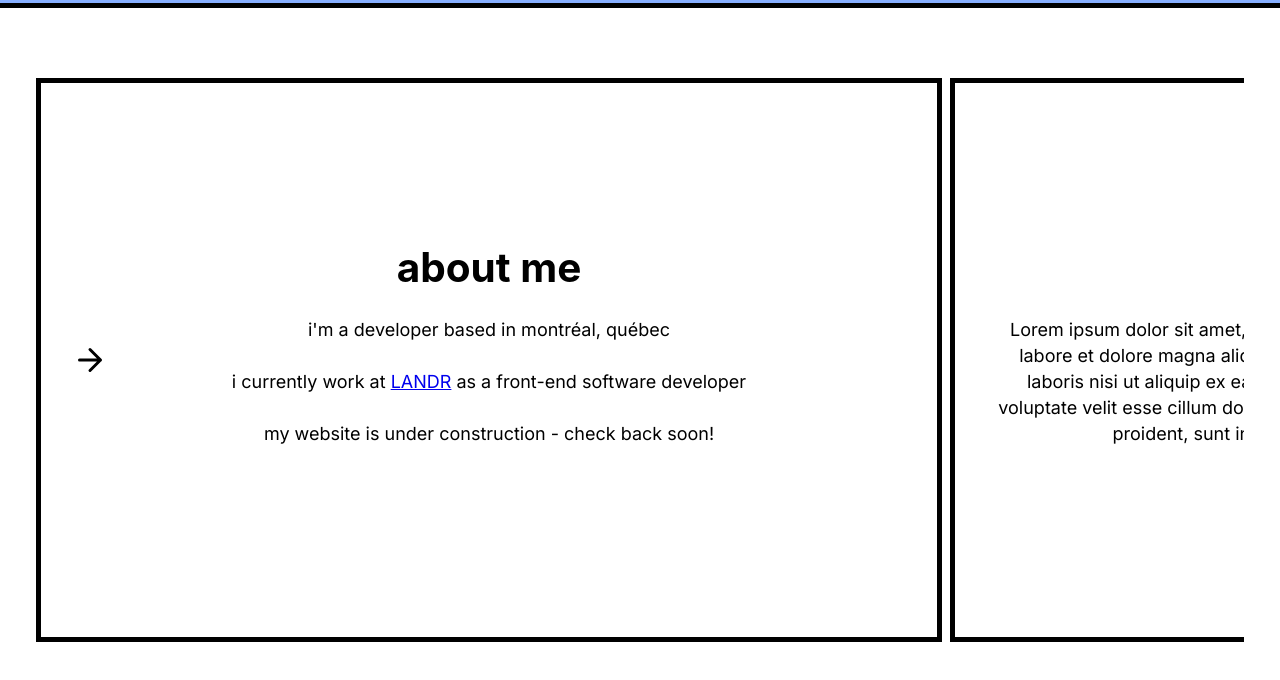
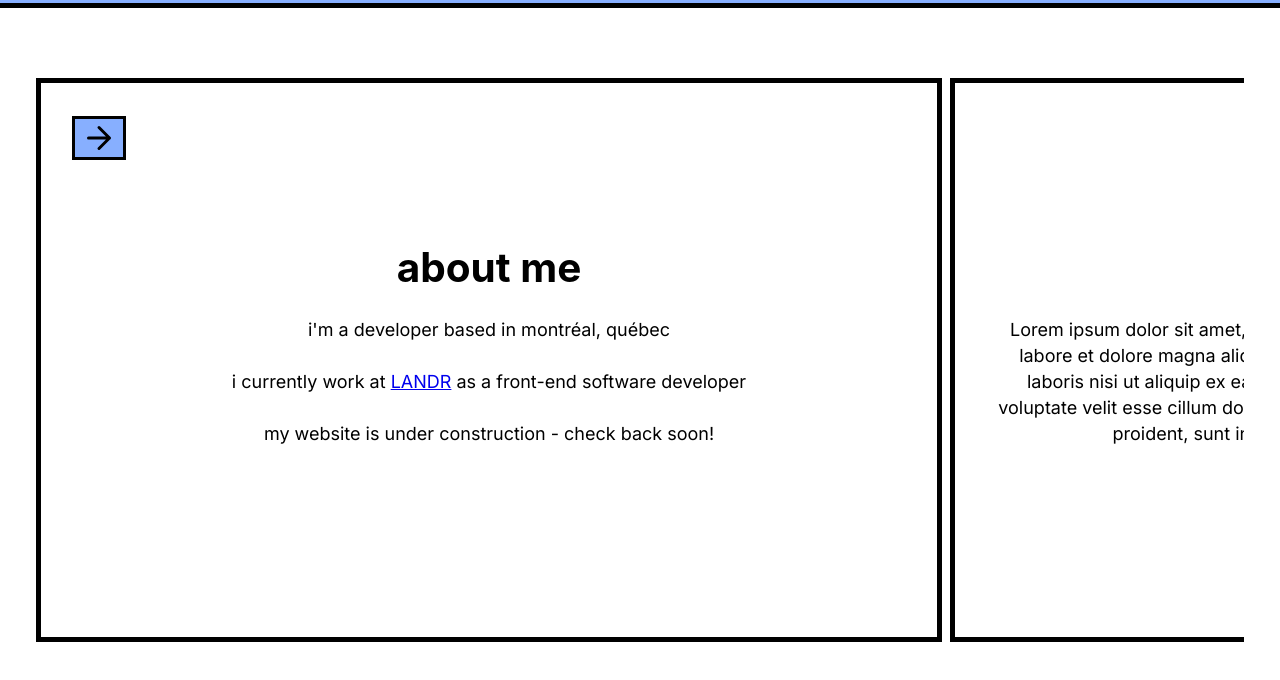
Before and after one commit to andreafinlay/andreafinlay, a Gatsby site: page / in a window 1280 px wide. Shown: the part 88-768 px from the top of the page. Built offline with nearby package versions, Linux system fonts and the light colour scheme; Gatsby itself is replaced by a stand-in of ours; a web font is replaced by a local one.

Commit message:
fix(nav): refine nav arrow behaviour and styles

```diff
--- a/src/components/content/content.styled.ts
+++ b/src/components/content/content.styled.ts
@@ -10,12 +10,15 @@ const Wrapper = styled('div')`
     align-items: flex-start;
 `;
 
-const ArrowWrapper = styled('div')<{ shouldShowArrow }>`
+const ArrowWrapper = styled('button')<{ shouldShowArrow }>`
     position: absolute;
-    height: 100%;
     display: flex;
     align-items: center;
     margin-left: 4rem;
+    margin-top: 6rem;
+    background-color: #87afff;
+    cursor: pointer;
+    border: 3px solid black;
 
     -moz-animation: bounce 3s infinite;
     -webkit-animation: bounce 3s infinite;
--- a/src/components/content/content.tsx
+++ b/src/components/content/content.tsx
@@ -1,19 +1,20 @@
-import React, { MutableRefObject, useRef, useState } from 'react';
+import React, { MutableRefObject, useRef } from 'react';
 
 import { useSlidesContext } from '../../contexts';
 import { useAllMdx, useMountEffect } from '../../hooks';
-import { scrollHorizontally } from '../../helpers';
+import { scrollHorizontally, scrollToElement } from '../../helpers';
 import { ArrowRight } from '../../assets/icons';
 import { Slide } from '../slide';
 import { Styled } from './content.styled';
 
 export const Content: React.FC = () => {
     const edges = useAllMdx();
-    const { setSlideRefs } = useSlidesContext();
-    const [shouldShowArrow, setShouldShowArrow] = useState(true);
+    const { slideRefs, setSlideRefs, shouldShowArrow, setShouldShowArrow } =
+        useSlidesContext();
 
     const contentRef = useRef<HTMLDivElement>();
-    const slideRefs: Array<MutableRefObject<HTMLDivElement> | undefined> = [];
+    const slideRefsArr: Array<MutableRefObject<HTMLDivElement> | undefined> =
+        [];
 
     const handleHorizontalScroll = (event) => {
         const { scrollPosition } = scrollHorizontally(event, contentRef);
@@ -25,11 +26,19 @@ export const Content: React.FC = () => {
         }
     };
 
-    useMountEffect(() => setSlideRefs(slideRefs));
+    const handleScrollToNextSlide = () => {
+        setShouldShowArrow(false);
+        scrollToElement(slideRefs[1]);
+    };
+
+    useMountEffect(() => setSlideRefs(slideRefsArr));
 
     return (
         <Styled.Wrapper>
-            <Styled.ArrowWrapper shouldShowArrow={shouldShowArrow}>
+            <Styled.ArrowWrapper
+                shouldShowArrow={shouldShowArrow}
+                onClick={handleScrollToNextSlide}
+            >
                 <ArrowRight size={36} />
             </Styled.ArrowWrapper>
             <Styled.ScrollWrapper
@@ -38,7 +47,7 @@ export const Content: React.FC = () => {
             >
                 {edges.map((edge) => {
                     const slideRef = useRef<HTMLDivElement>();
-                    slideRefs.push(slideRef);
+                    slideRefsArr.push(slideRef);
 
                     return (
                         <Slide
--- a/src/components/header/header.tsx
+++ b/src/components/header/header.tsx
@@ -1,20 +1,24 @@
-import React, { RefObject } from 'react';
+import React from 'react';
 
+import { useSlidesContext } from '../../contexts';
+import { scrollToElement } from '../../helpers';
 import { Github, Send } from '../../assets/icons';
-import { scrollToElement } from '../../helpers';
 import { Styled } from './header.styled';
 
 interface HeaderProps {
     siteAuthor: string;
-    slideRefs: RefObject<HTMLDivElement>[];
 }
 
-export const Header: React.FC<HeaderProps> = ({ siteAuthor, slideRefs }) => {
+export const Header: React.FC<HeaderProps> = ({ siteAuthor }) => {
+    const { slideRefs, setShouldShowArrow } = useSlidesContext();
+
     const handleContactScroll = () => {
+        setShouldShowArrow(false);
         scrollToElement(slideRefs[2]);
     };
 
     const handleAboutScroll = () => {
+        setShouldShowArrow(true);
         scrollToElement(slideRefs[0]);
     };
 
--- a/src/components/layout/layout.tsx
+++ b/src/components/layout/layout.tsx
@@ -1,7 +1,6 @@
 import React, { ReactNode } from 'react';
 
 import { GlobalStyles } from '../../globalStyles';
-import { useSlidesContext } from '../../contexts';
 import { useSiteMetadata } from '../../hooks';
 import { Header } from '../header';
 import { Styled } from './layout.styled';
@@ -12,12 +11,11 @@ interface LayoutProps {
 
 export const Layout: React.FC<LayoutProps> = ({ children }) => {
     const { author } = useSiteMetadata();
-    const { slideRefs } = useSlidesContext();
 
     return (
         <>
             <GlobalStyles />
-            <Header siteAuthor={author} slideRefs={slideRefs} />
+            <Header siteAuthor={author} />
             <Styled.LayoutBody>
                 <main>{children}</main>
             </Styled.LayoutBody>
--- a/src/contexts/slidesContext.tsx
+++ b/src/contexts/slidesContext.tsx
@@ -15,20 +15,32 @@ export interface SlidesContextProps {
     setSlideRefs: Dispatch<
         SetStateAction<MutableRefObject<HTMLDivElement>[] | undefined>
     >;
+    shouldShowArrow: boolean;
+    setShouldShowArrow: Dispatch<SetStateAction<boolean>>;
 }
 
 const defaultState = {
     slideRefs: [],
     setSlideRefs: () => null,
+    shouldShowArrow: true,
+    setShouldShowArrow: () => true,
 };
 
 export const SlidesContext = createContext<SlidesContextProps>(defaultState);
 
 export const SlidesContextProvider: FC = ({ children }): ReactElement => {
     const [slideRefs, setSlideRefs] = useState<RefObject<HTMLDivElement>[]>();
+    const [shouldShowArrow, setShouldShowArrow] = useState(true);
 
     return (
-        <SlidesContext.Provider value={{ slideRefs, setSlideRefs }}>
+        <SlidesContext.Provider
+            value={{
+                slideRefs,
+                setSlideRefs,
+                shouldShowArrow,
+                setShouldShowArrow,
+            }}
+        >
             {children}
         </SlidesContext.Provider>
     );
--- a/src/helpers/scroll.ts
+++ b/src/helpers/scroll.ts
@@ -76,5 +76,14 @@ export const scrollHorizontally = (
 };
 
 export const scrollToElement = (ref: React.RefObject<HTMLDivElement>) => {
-    ref.current.scrollIntoView({ behavior: 'smooth' });
+    ref.current.scrollIntoView({ behavior: 'smooth', inline: 'start' });
 };
+
+export const getOffset = (ref: React.RefObject<HTMLDivElement>) => {
+    const rect = ref?.current?.getBoundingClientRect();
+    const scrollLeft =
+        window.pageXOffset || document.documentElement.scrollLeft;
+    const scrollTop = window.pageYOffset || document.documentElement.scrollTop;
+
+    return { top: rect?.top + scrollTop, left: rect?.left + scrollLeft };
+};
```
